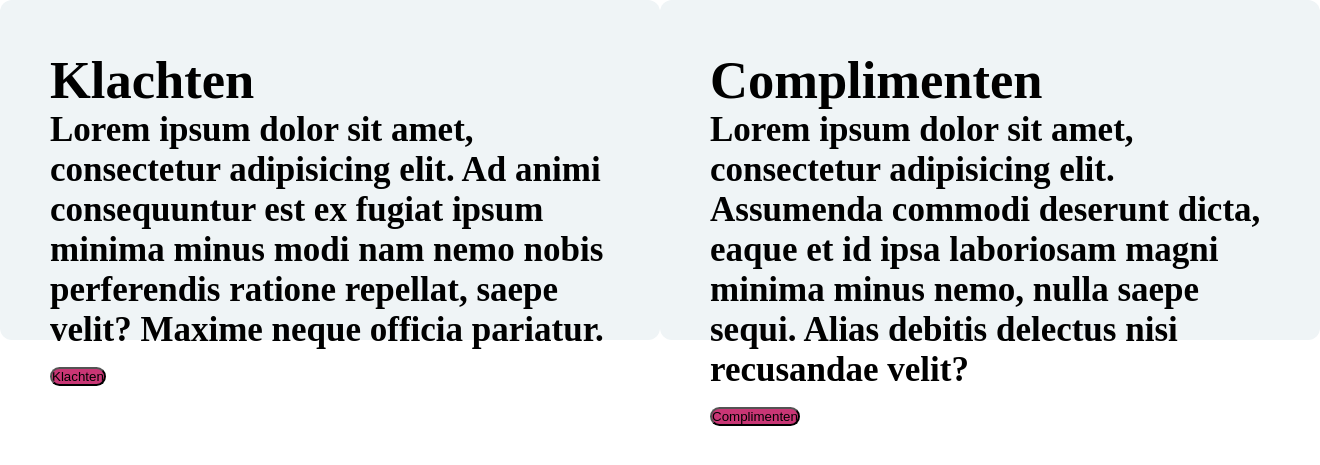
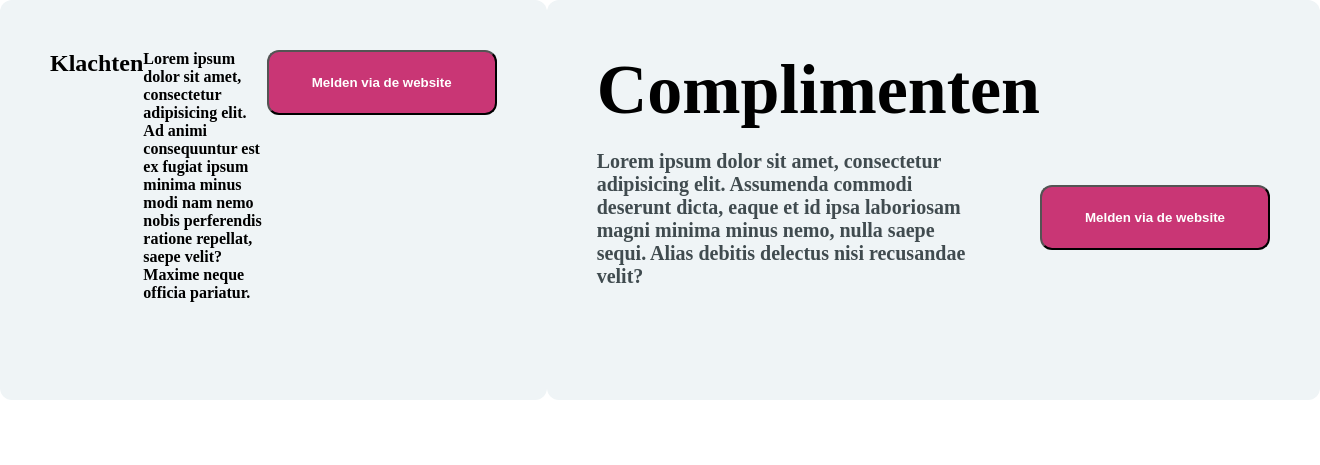
Before and after one commit to rojearo/Rotterdam_Klachten, a PHP site: page /homepage.html in a window 1320 px wide. Shown: the part 240-705 px from the top of the page. Run offline with PHP 8.4, Linux system fonts and the light colour scheme.

Commit message:
Auto stash before merge of "main" and "origin/main"
create 2 aangepast, connectie werkt

```diff
--- a/homepage.html
+++ b/homepage.html
@@ -22,35 +22,49 @@
 
             <h2>Klachten</h2>
 
+            <div class="klachten-text">
+
                 <p>
                     Lorem ipsum dolor sit amet, consectetur adipisicing elit. Ad animi consequuntur est ex fugiat ipsum
                     minima minus modi nam nemo nobis perferendis ratione repellat, saepe velit? Maxime neque officia
                     pariatur.
                 </p>
 
+            </div>
+
             <div class="Klachten-Button">
 
-                <input type="submit" value="Klachten" style="border-radius: 12px;
-background: #C93675;">
+                <input type="submit" value="Melden via de website" style="border-radius: 12px;
+background: #C93675;height: 65px; width: 230px; color:#FFFFFF; font-weight:bold;">
 
             </div>
 
         </div>
 
         <div class="complimenten">
+            <div>
 
-            <h2>Complimenten</h2>
+                <h2 style="font-size: 70px">Complimenten</h2>
+
+                <div class="compliment-text">
 
                     <p>
-                Lorem ipsum dolor sit amet, consectetur adipisicing elit. Assumenda commodi deserunt dicta, eaque et id
-                ipsa laboriosam magni minima minus nemo, nulla saepe sequi. Alias debitis delectus nisi recusandae
+                        Lorem ipsum dolor sit amet, consectetur adipisicing elit. Assumenda commodi deserunt dicta,
+                        eaque et
+                        id
+                        ipsa laboriosam magni minima minus nemo, nulla saepe sequi. Alias debitis delectus nisi
+                        recusandae
                         velit?
                     </p>
 
+                </div>
+
+            </div>
+
             <div class="complimenten-Button">
 
-                <input type="submit" value="Complimenten" style="border-radius: 12px;
-background: #C93675;">
+                <input type="submit" value="Melden via de website" style="border-radius: 12px;
+background: #C93675;height: 65px; width: 230px; color:#FFFFFF; font-weight:bold;">
 
             </div>
 
--- a/stylesheet.css
+++ b/stylesheet.css
@@ -4,11 +4,11 @@
 }
 
 header {
-    width:100%;
+    width: 100%;
     height: 30vh;
 }
 
-.navbar, img{
+.navbar, img {
     display: flex;
     height: 150px;
     align-items: center;
@@ -23,7 +23,7 @@ header {
     height: 50vh;
 }
 
-.Aanmelden, .Login{
+.Aanmelden, .Login {
     padding: 50px;
     width: 600px;
     height: 500px;
@@ -40,7 +40,7 @@ header {
     line-height: normal;
 }
 
-.Aanmelden_form{
+.Aanmelden_form {
     display: flex;
     width: 539px;
     height: 335px;
@@ -49,7 +49,8 @@ header {
     background: #FFF;
     justify-content: center;
 }
-.Aanmelden_form, form{
+
+.Aanmelden_form, form {
     width: 100%;
     display: flex;
     flex-direction: column;
@@ -64,23 +65,23 @@ header {
     line-height: normal;
 }
 
-form label{
+form label {
     font-size: 20px;
 }
 
-form input{
+form input {
     width: 135px;
     height: 25px;
     border-radius: 5px;
 }
 
-.Button{
+.Button {
     display: flex;
     justify-content: flex-end;
     margin-right: 50px;
 }
 
-.Button input{
+.Button input {
     width: 85px;
     height: 55px;
     flex-shrink: 0;
@@ -95,11 +96,11 @@ form input{
     line-height: normal;
 }
 
-.button input:hover{
+.button input:hover {
 
 }
 
-.Homepage-container{
+.Homepage-container {
     display: flex;
     flex-direction: row;
     justify-content: space-evenly;
@@ -107,20 +108,31 @@ form input{
     height: 5vh;
 }
 
-.klachten, .complimenten{
+.klachten, .complimenten {
     padding: 50px;
-    width: 80vh;
-    height: 30vh;
+    width: 700px;
+    height: 300px;
     border-radius: 12px;
     background: #EFF4F6;
     display: flex;
     align-items: flex-start;
-    flex-direction: column;
-    justify-content: space-around;
+    justify-content: space-between;
     color: #000;
     font-family: Crimson Text;
-    font-size: 35px;
     font-style: normal;
     font-weight: 700;
     line-height: normal;
 }
+
+.complimenten-Button {
+    display: flex;
+    align-items: flex-end;
+    height: 200px;
+}
+
+.compliment-text {
+    padding-top: 20px;
+    font-size: 20px;
+    width: 370px;
+    color: #404B4F;
+}
```
Also changed, not shown: Klachten/create2.php (+5 -20 lines), Klachten/klachten.php (+15 -12 lines). Lines whose indentation alone changed are shown as unchanged.
